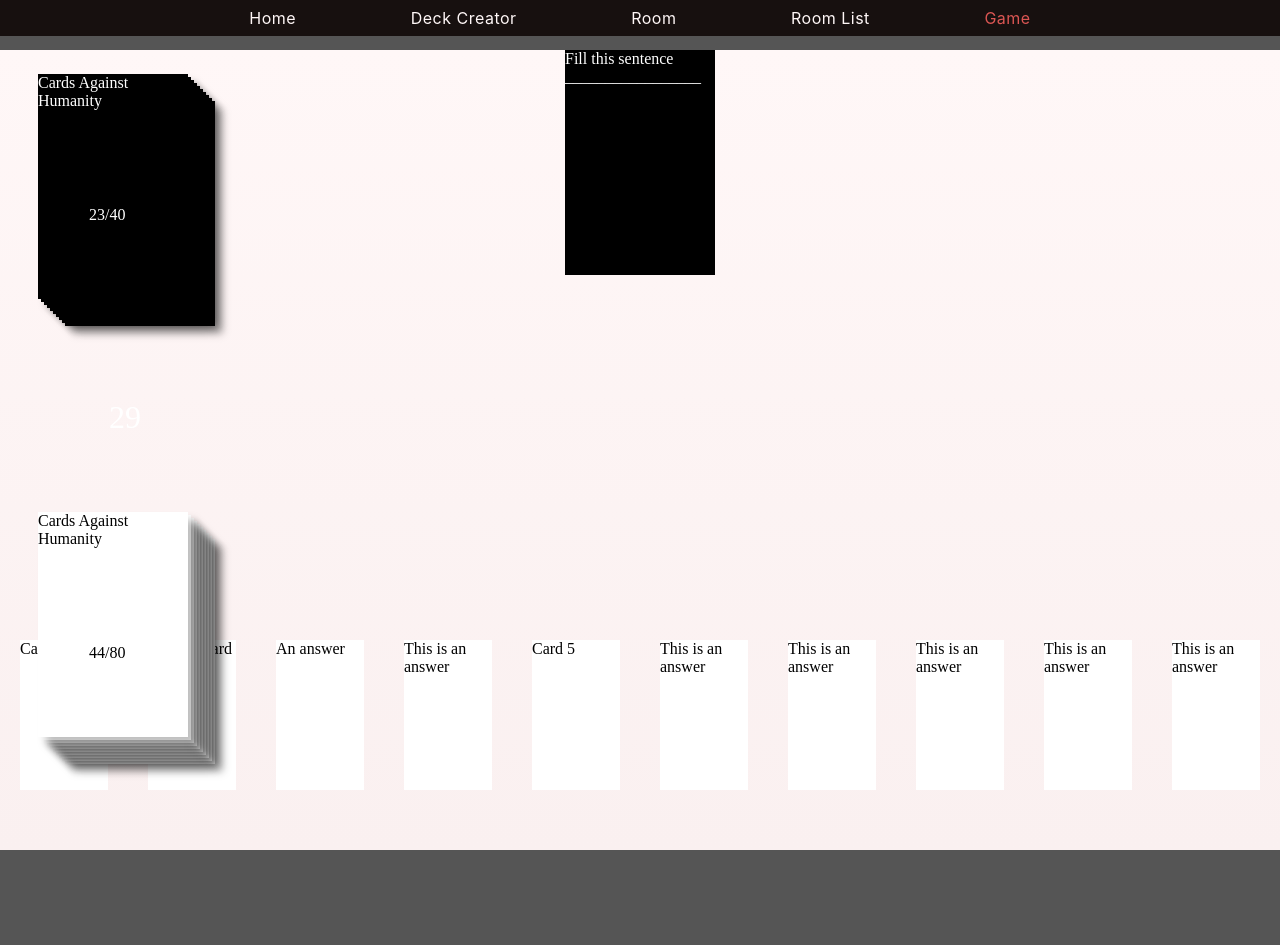
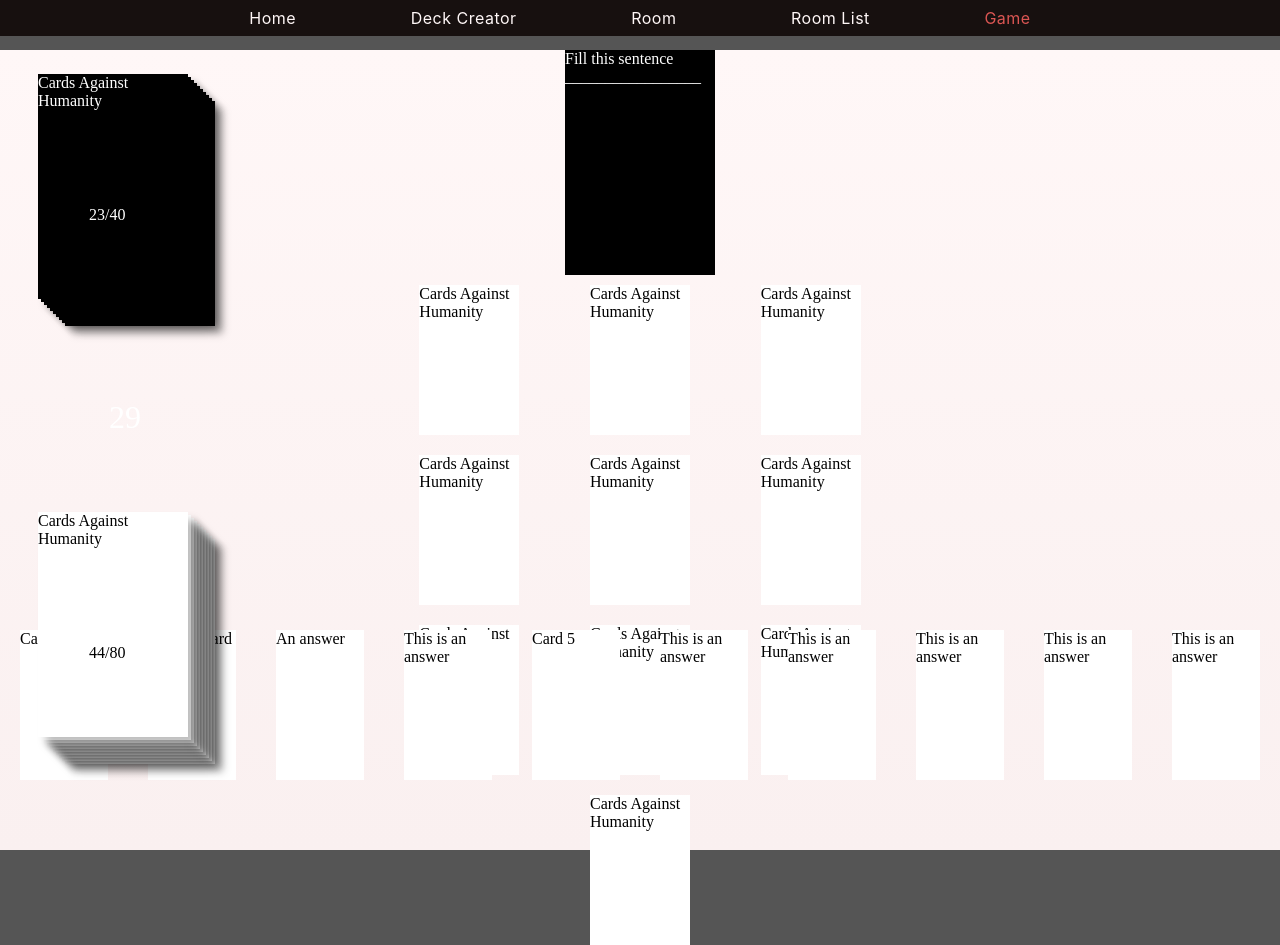
Before and after one commit to jakub-galecki/CAH, a React (Create React App) app in the folder client/: page /game in a window 1280 px wide. Before the commit the page ends 850 px from the top, so only its background shows below. Built offline with nearby package versions, Linux system fonts and the light colour scheme.

Commit message:
Add PlayedCards component

```diff
--- /dev/null
+++ b/client/src/pages/game/PlayedCards.jsx
@@ -0,0 +1,15 @@
+import React from 'react';
+
+import { AnswerCard } from './AnswerCard';
+
+const PlayedCards = ({ numberOfCards }) => {
+  let playedCards = Array(numberOfCards);
+  for (let i = 0; i < numberOfCards; i++) {
+    let card = <AnswerCard text="Cards Against Humanity"></AnswerCard>;
+    playedCards.push(card);
+  }
+
+  return <div className="played-cards">{playedCards}</div>;
+};
+
+export { PlayedCards };
--- a/client/src/pages/game/index.jsx
+++ b/client/src/pages/game/index.jsx
@@ -6,6 +6,7 @@ import { CardsInHand } from './CardsInHand';
 import { Counter } from './Counter';
 import { Deck } from './Deck';
 import { cardsInHandData } from './dummyData';
+import { PlayedCards } from './PlayedCards';
 import { QuestionCard } from './QuestionCard';
 
 const Game = () => (
@@ -17,6 +18,7 @@ const Game = () => (
       <Deck color="white" cardsLeft={44} cardsMax={80}></Deck>
     </div>
     <QuestionCard text="Fill this sentence _________________"></QuestionCard>
+    <PlayedCards numberOfCards={10}></PlayedCards>
   </div>
 );
 
--- a/client/src/pages/game/style.css
+++ b/client/src/pages/game/style.css
@@ -7,7 +7,7 @@ body {
   height: 150px;
   background-color: white;
 
-  margin: 0 20px;
+  margin: 10px 20px;
 }
 
 .answer-card span {
@@ -90,3 +90,13 @@ body {
 .question-card span {
   color: white;
 }
+
+.played-cards {
+  width: 40%;
+  height: 300px;
+  margin: auto;
+
+  display: flex;
+  justify-content: space-around;
+  flex-wrap: wrap;
+}
```
